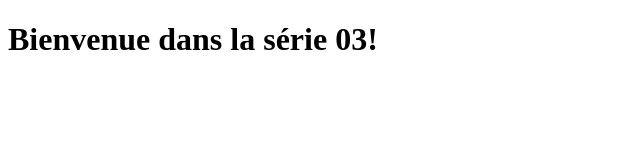
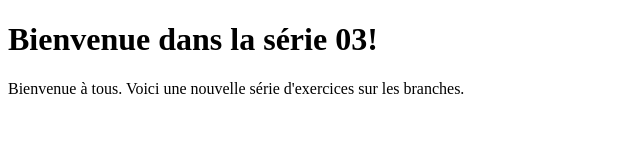
Before and after one commit to RaoulTAVERNEL/HelloWorld, a plain HTML site: page index.html in a window 1280 px wide. Shown: the whole page, without its empty margins (0-640 px from the left). Drawn offline with Linux system fonts and the light colour scheme.

Commit message:
Add a different paragraph in index.html

```diff
--- a/index.html
+++ b/index.html
@@ -6,5 +6,6 @@
 </head>
 <body>
 	<h1>Bienvenue dans la série 03!</h1>
+	<p>Bienvenue à tous. Voici une nouvelle série d'exercices sur les branches.</p>
 </body>
 </html>
```
